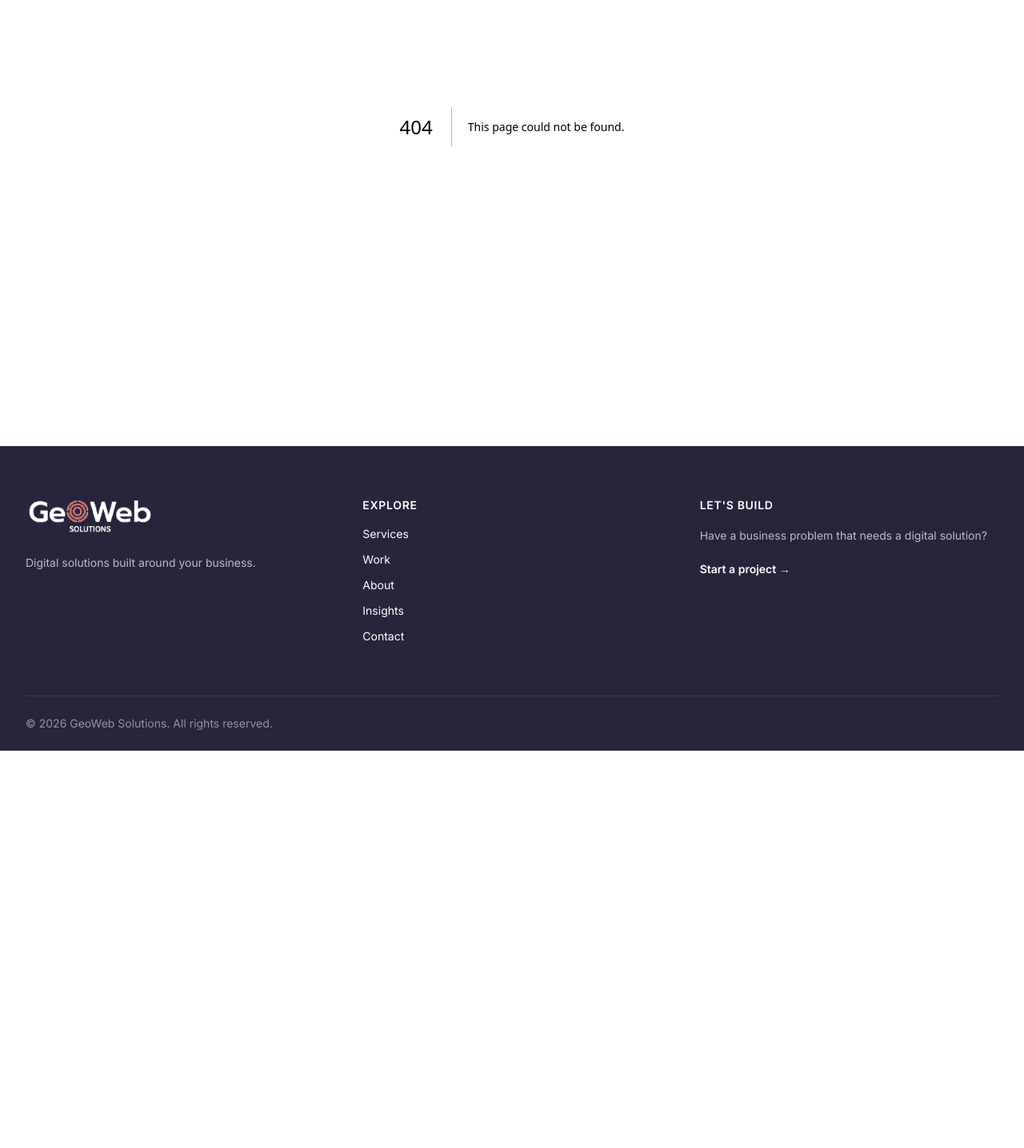
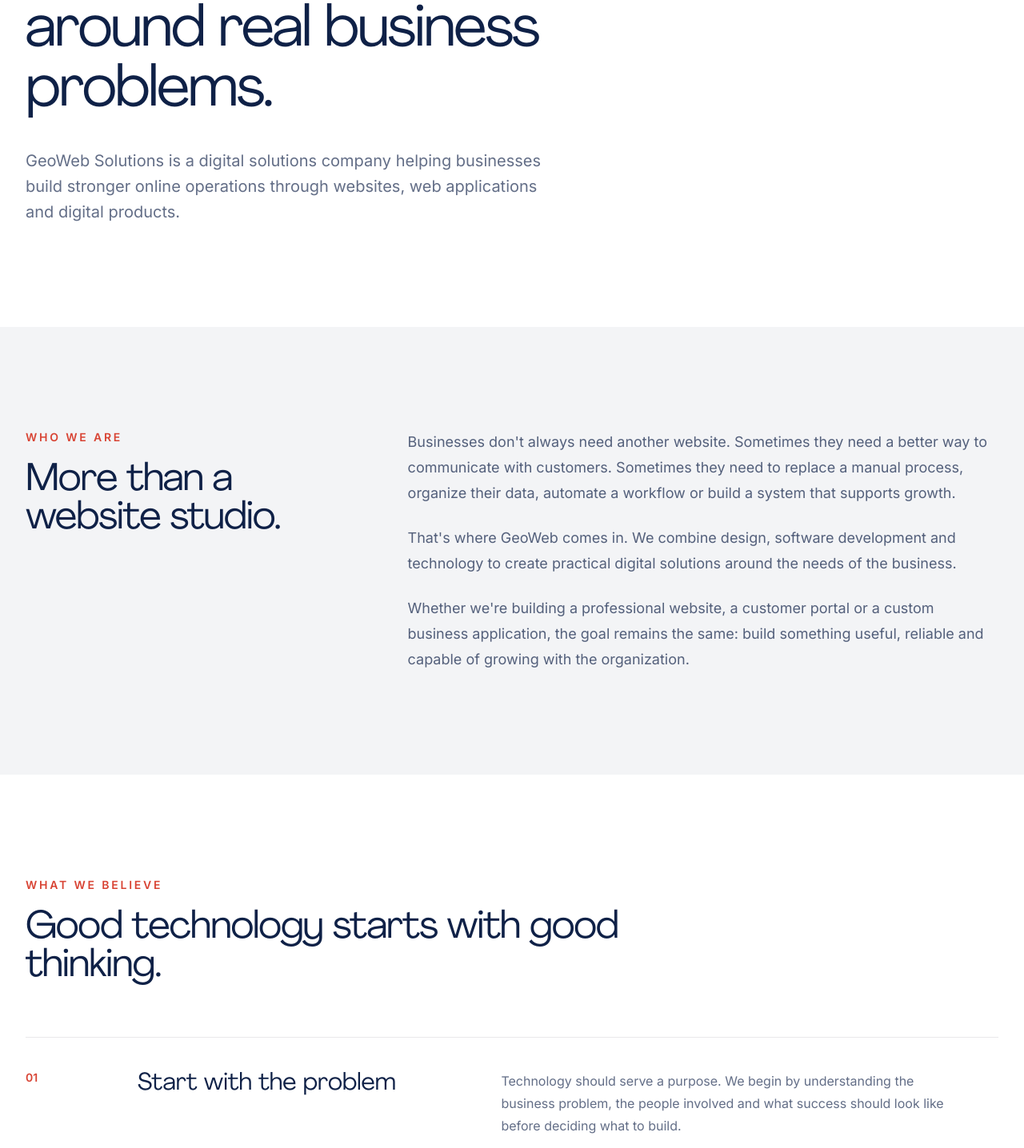
Before and after one commit to Georgeondigo/GeoWebSolutions-V2, a Next.js app: page /about in a window 1280 px wide. Before the commit this address had no page. Shown: the part 323-1759 px from the top of the page at 80% size. Before the commit the page ends 1262 px from the top, so only its background shows below. Built offline with nearby package versions, Linux system fonts and the light colour scheme.

Commit message:
feat: build about page

```diff
--- /dev/null
+++ b/src/app/about/page.tsx
@@ -0,0 +1,268 @@
+import type { Metadata } from "next";
+import Link from "next/link";
+import Container from "@/components/ui/Container";
+
+export const metadata: Metadata = {
+  title: "About",
+  description:
+    "Learn how GeoWeb Solutions approaches digital experiences, software and business problems.",
+};
+
+const principles = [
+  {
+    number: "01",
+    title: "Start with the problem",
+    description:
+      "Technology should serve a purpose. We begin by understanding the business problem, the people involved and what success should look like before deciding what to build.",
+  },
+  {
+    number: "02",
+    title: "Build with intention",
+    description:
+      "We choose technologies and architectures based on the requirements of the solution—not simply because a technology is popular.",
+  },
+  {
+    number: "03",
+    title: "Make it useful",
+    description:
+      "A digital product should make something better. We focus on usability, performance, reliability and the actual experience of the people using it.",
+  },
+  {
+    number: "04",
+    title: "Keep improving",
+    description:
+      "Launching a solution is not the end. We use feedback, data and real-world usage to identify opportunities and continuously improve what we build.",
+  },
+];
+
+const approach = [
+  "Understand the business",
+  "Define the requirements",
+  "Design the experience",
+  "Build the solution",
+  "Test what we build",
+  "Launch and measure",
+];
+
+export default function AboutPage() {
+  return (
+    <main className="bg-white">
+      {/* Hero */}
+      <section className="py-24 sm:py-32">
+        <Container>
+          <div className="max-w-5xl">
+            <p className="text-sm font-semibold uppercase tracking-[0.2em] text-geoweb-red">
+              About GeoWeb
+            </p>
+
+            <h1 className="font-display mt-5 max-w-4xl text-5xl font-normal leading-[1.05] tracking-[-0.03em] text-geoweb-text sm:text-6xl lg:text-7xl">
+              We build digital solutions around real business problems.
+            </h1>
+
+            <p className="mt-8 max-w-2xl text-lg leading-8 text-geoweb-text/65 sm:text-xl">
+              GeoWeb Solutions is a digital solutions company helping
+              businesses build stronger online operations through websites,
+              web applications and digital products.
+            </p>
+          </div>
+        </Container>
+      </section>
+
+      {/* Who we are */}
+      <section className="bg-geoweb-gray py-24 sm:py-32">
+        <Container>
+          <div className="grid gap-12 lg:grid-cols-[0.7fr_1.3fr] lg:gap-20">
+            <div>
+              <p className="text-sm font-semibold uppercase tracking-[0.2em] text-geoweb-red">
+                Who we are
+              </p>
+
+              <h2 className="font-display mt-5 text-4xl font-normal tracking-tight text-geoweb-text sm:text-5xl">
+                More than a website studio.
+              </h2>
+            </div>
+
+            <div className="max-w-3xl space-y-6 text-lg leading-8 text-geoweb-text/70">
+              <p>
+                Businesses don&apos;t always need another website. Sometimes they
+                need a better way to communicate with customers. Sometimes
+                they need to replace a manual process, organize their data,
+                automate a workflow or build a system that supports growth.
+              </p>
+
+              <p>
+                That&apos;s where GeoWeb comes in. We combine design, software
+                development and technology to create practical digital
+                solutions around the needs of the business.
+              </p>
+
+              <p>
+                Whether we&apos;re building a professional website, a customer
+                portal or a custom business application, the goal remains the
+                same: build something useful, reliable and capable of growing
+                with the organization.
+              </p>
+            </div>
+          </div>
+        </Container>
+      </section>
+
+      {/* Principles */}
+      <section className="py-24 sm:py-32">
+        <Container>
+          <div className="max-w-3xl">
+            <p className="text-sm font-semibold uppercase tracking-[0.2em] text-geoweb-red">
+              What we believe
+            </p>
+
+            <h2 className="font-display mt-5 text-4xl font-normal tracking-tight text-geoweb-text sm:text-5xl">
+              Good technology starts with good thinking.
+            </h2>
+          </div>
+
+          <div className="mt-16 border-t border-geoweb-indigo/10">
+            {principles.map((principle) => (
+              <article
+                key={principle.number}
+                className="grid gap-6 border-b border-geoweb-indigo/10 py-10 sm:grid-cols-[100px_0.8fr_1.2fr] sm:items-start sm:gap-10"
+              >
+                <span className="text-sm font-semibold text-geoweb-red">
+                  {principle.number}
+                </span>
+
+                <h3 className="font-display text-2xl font-normal text-geoweb-text sm:text-3xl">
+                  {principle.title}
+                </h3>
+
+                <p className="max-w-xl text-base leading-7 text-geoweb-text/65">
+                  {principle.description}
+                </p>
+              </article>
+            ))}
+          </div>
+        </Container>
+      </section>
+
+      {/* Approach */}
+      <section className="bg-geoweb-indigo py-24 sm:py-32">
+        <Container>
+          <div className="grid gap-12 lg:grid-cols-[0.8fr_1.2fr] lg:gap-20">
+            <div>
+              <p className="text-sm font-semibold uppercase tracking-[0.2em] text-geoweb-red">
+                Our approach
+              </p>
+
+              <h2 className="font-display mt-5 text-4xl font-normal tracking-tight text-white sm:text-5xl">
+                From idea to working solution.
+              </h2>
+
+              <p className="mt-6 max-w-md text-lg leading-8 text-white/60">
+                We use a structured process that keeps business goals,
+                technical decisions and the user experience connected.
+              </p>
+            </div>
+
+            <div className="border-t border-white/10">
+              {approach.map((step, index) => (
+                <div
+                  key={step}
+                  className="flex items-center gap-6 border-b border-white/10 py-5"
+                >
+                  <span className="text-sm font-semibold text-geoweb-red">
+                    {String(index + 1).padStart(2, "0")}
+                  </span>
+
+                  <span className="font-display text-xl font-normal text-white sm:text-2xl">
+                    {step}
+                  </span>
+                </div>
+              ))}
+            </div>
+          </div>
+        </Container>
+      </section>
+
+      {/* Why GeoWeb */}
+      <section className="py-24 sm:py-32">
+        <Container>
+          <div className="max-w-3xl">
+            <p className="text-sm font-semibold uppercase tracking-[0.2em] text-geoweb-red">
+              Why GeoWeb
+            </p>
+
+            <h2 className="font-display mt-5 text-4xl font-normal tracking-tight text-geoweb-text sm:text-5xl">
+              Practical solutions. Modern engineering. Long-term thinking.
+            </h2>
+
+            <p className="mt-6 text-lg leading-8 text-geoweb-text/65">
+              We care about what happens after a project goes live. The
+              solutions we build should be understandable, maintainable,
+              performant and ready to evolve as the business grows.
+            </p>
+          </div>
+
+          <div className="mt-14 grid gap-8 sm:grid-cols-2 lg:grid-cols-3">
+            <div className="border-t border-geoweb-indigo/10 pt-6">
+              <h3 className="font-display text-2xl text-geoweb-text">
+                Business-first
+              </h3>
+
+              <p className="mt-3 leading-7 text-geoweb-text/60">
+                We understand the objective before choosing the technology.
+              </p>
+            </div>
+
+            <div className="border-t border-geoweb-indigo/10 pt-6">
+              <h3 className="font-display text-2xl text-geoweb-text">
+                Custom-built
+              </h3>
+
+              <p className="mt-3 leading-7 text-geoweb-text/60">
+                Solutions are designed around the organization&apos;s actual needs
+                and workflows.
+              </p>
+            </div>
+
+            <div className="border-t border-geoweb-indigo/10 pt-6">
+              <h3 className="font-display text-2xl text-geoweb-text">
+                Built to evolve
+              </h3>
+
+              <p className="mt-3 leading-7 text-geoweb-text/60">
+                We build with maintainability, performance and future growth
+                in mind.
+              </p>
+            </div>
+          </div>
+        </Container>
+      </section>
+
+      {/* CTA */}
+      <section className="bg-geoweb-gray py-24 sm:py-32">
+        <Container>
+          <div className="max-w-3xl">
+            <p className="text-sm font-semibold uppercase tracking-[0.2em] text-geoweb-red">
+              Let&apos;s work together
+            </p>
+
+            <h2 className="font-display mt-5 text-4xl font-normal leading-tight tracking-tight text-geoweb-text sm:text-5xl">
+              Have a problem worth solving?
+            </h2>
+
+            <p className="mt-6 max-w-2xl text-lg leading-8 text-geoweb-text/65">
+              Tell us what you&apos;re trying to achieve. We&apos;ll help turn the
+              problem into a practical digital solution.
+            </p>
+
+            <Link
+              href="/contact"
+              className="mt-8 inline-flex items-center rounded-full bg-geoweb-red px-6 py-3 text-sm font-semibold text-white transition-colors duration-200 hover:bg-geoweb-indigo"
+            >
+              Start a project →
+            </Link>
+          </div>
+        </Container>
+      </section>
+    </main>
+  );
+}
```
